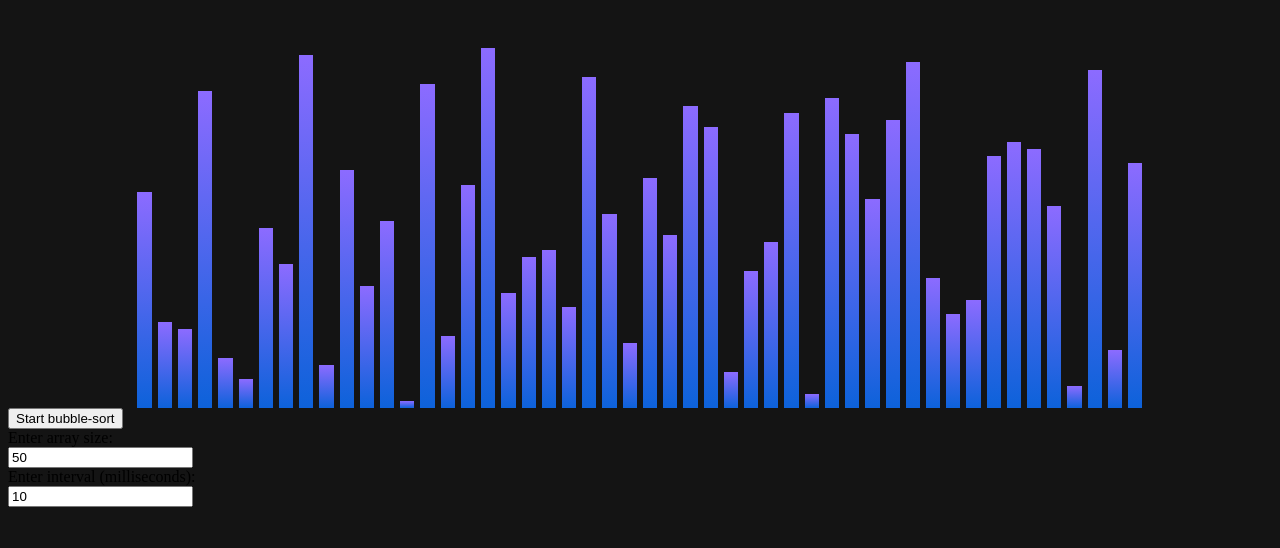
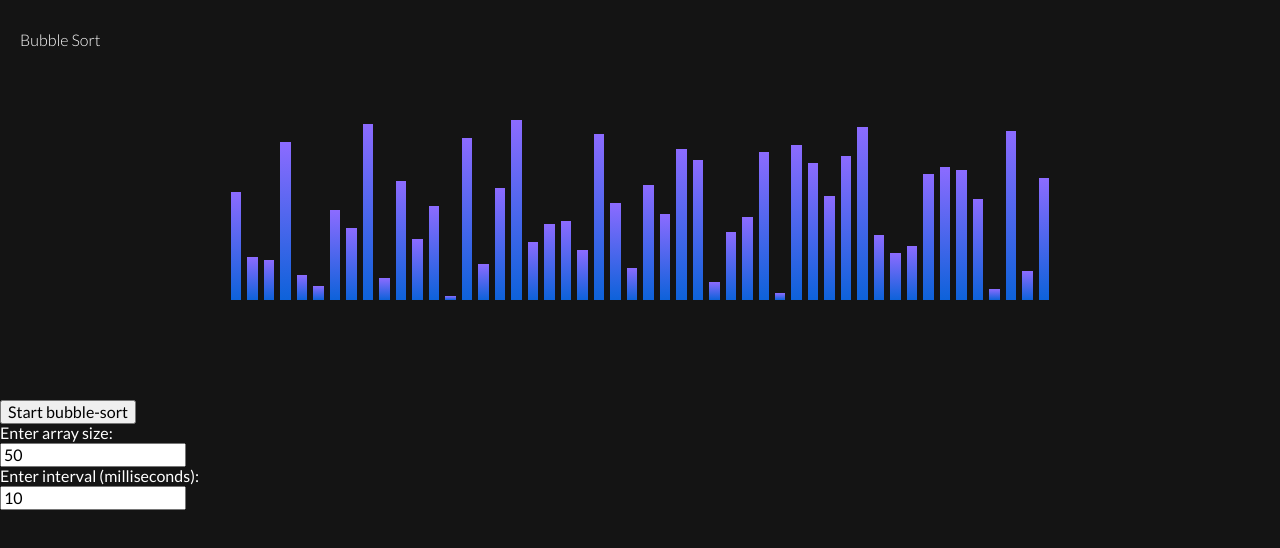
Before and after one commit to vasylenkoval/react-hooks-sorting, a React (Create React App) app: page / in a window 1280 px wide. Shown: the top 548 px of the page. Built offline with nearby package versions, Linux system fonts and the light colour scheme.

Commit message:
Added Normalize.css and adjusted box-sizing

```diff
--- a/package.json
+++ b/package.json
@@ -3,6 +3,7 @@
   "version": "0.1.0",
   "private": true,
   "dependencies": {
+    "normalize.css": "^8.0.1",
     "react": "^16.8.6",
     "react-dom": "^16.8.6",
     "react-scripts": "3.0.0",
--- a/public/index.html
+++ b/public/index.html
@@ -19,11 +19,38 @@
       work correctly both with client-side routing and a non-root public URL.
       Learn how to configure a non-root public URL by running `npm run build`.
     -->
+
+    <!-- google fonts below -->
+    <link
+      href="https://fonts.googleapis.com/css?family=Lato:300,400"
+      rel="stylesheet"
+    />
+    <!-- google fonts above -->
+
+    <!-- global styles below -->
     <style>
       body {
         background-color: rgb(20, 20, 20);
+        font-family: "Lato", sans-serif;
+        color: white;
+      }
+
+      html {
+        -webkit-box-sizing: border-box;
+        -moz-box-sizing: border-box;
+        box-sizing: border-box;
+      }
+
+      *,
+      *::before,
+      *::after {
+        -webkit-box-sizing: inherit;
+        -moz-box-sizing: inherit;
+        box-sizing: inherit;
       }
     </style>
+    <!-- global styles above -->
+
     <title>React Sorting</title>
   </head>
   <body>
--- a/src/components/App.js
+++ b/src/components/App.js
@@ -3,7 +3,7 @@ import SortingTable from "./SortingTable/SortingTable";
 
 class App extends Component {
   state = {
-    currentAlgorithm: "bubblesort"
+    currentAlgorithm: "Bubble Sort"
   };
 
   changeAlgorithm = algorithm => {
--- a/src/components/SortingTable/SortingTable-styled.js
+++ b/src/components/SortingTable/SortingTable-styled.js
@@ -2,13 +2,24 @@ import styled from "styled-components";
 
 export const Input = styled.input``;
 
-export const TableWrapper = styled.div``;
+export const TableWrapper = styled.div`
+  position: relative;
+`;
+
+export const Title = styled.h1`
+  position: absolute;
+  top: 20px;
+  left: 20px;
+  font-weight: 300;
+  font-size: 1rem;
+`;
 
 export const Table = styled.div`
   margin: 0 auto;
   width: 80%;
   display: flex;
   height: 400px;
+  padding: 100px;
 `;
 
 export const TableItem = styled.div`
--- a/src/components/SortingTable/SortingTable.js
+++ b/src/components/SortingTable/SortingTable.js
@@ -2,7 +2,13 @@ import React, { Component } from "react";
 
 import bubbleSort from "../../utils/bubbleSort";
 import createRandomArr from "../../utils/createRandomArr";
-import { Table, TableItem, Input } from "./SortingTable-styled";
+import {
+  Table,
+  TableItem,
+  Input,
+  Title,
+  TableWrapper
+} from "./SortingTable-styled";
 
 let timeout;
 
@@ -63,8 +69,10 @@ class SortingTable extends Component {
 
   render() {
     const { array, size, interval } = this.state;
+    const { currentAlgorithm } = this.props;
     return (
-      <>
+      <TableWrapper>
+        <Title>{currentAlgorithm}</Title>
         <Table>{this.renderArray()}</Table>
         <button onClick={this.startBubbleSort}>Start bubble-sort</button>
         <div>Enter array size: </div>
@@ -83,7 +91,7 @@ class SortingTable extends Component {
           id="interval"
           value={interval}
         />
-      </>
+      </TableWrapper>
     );
   }
 }
--- a/src/index.js
+++ b/src/index.js
@@ -1,5 +1,6 @@
 import React from "react";
 import ReactDOM from "react-dom";
+import "normalize.css";
 import App from "./components/App";
 
 ReactDOM.render(<App />, document.querySelector("#root"));
```
Also changed, not shown: src/components/Menu/Menu-styled.js (added), src/components/Menu/Menu.js (added), 1 other file (tests, documents, lock files or other folders).
